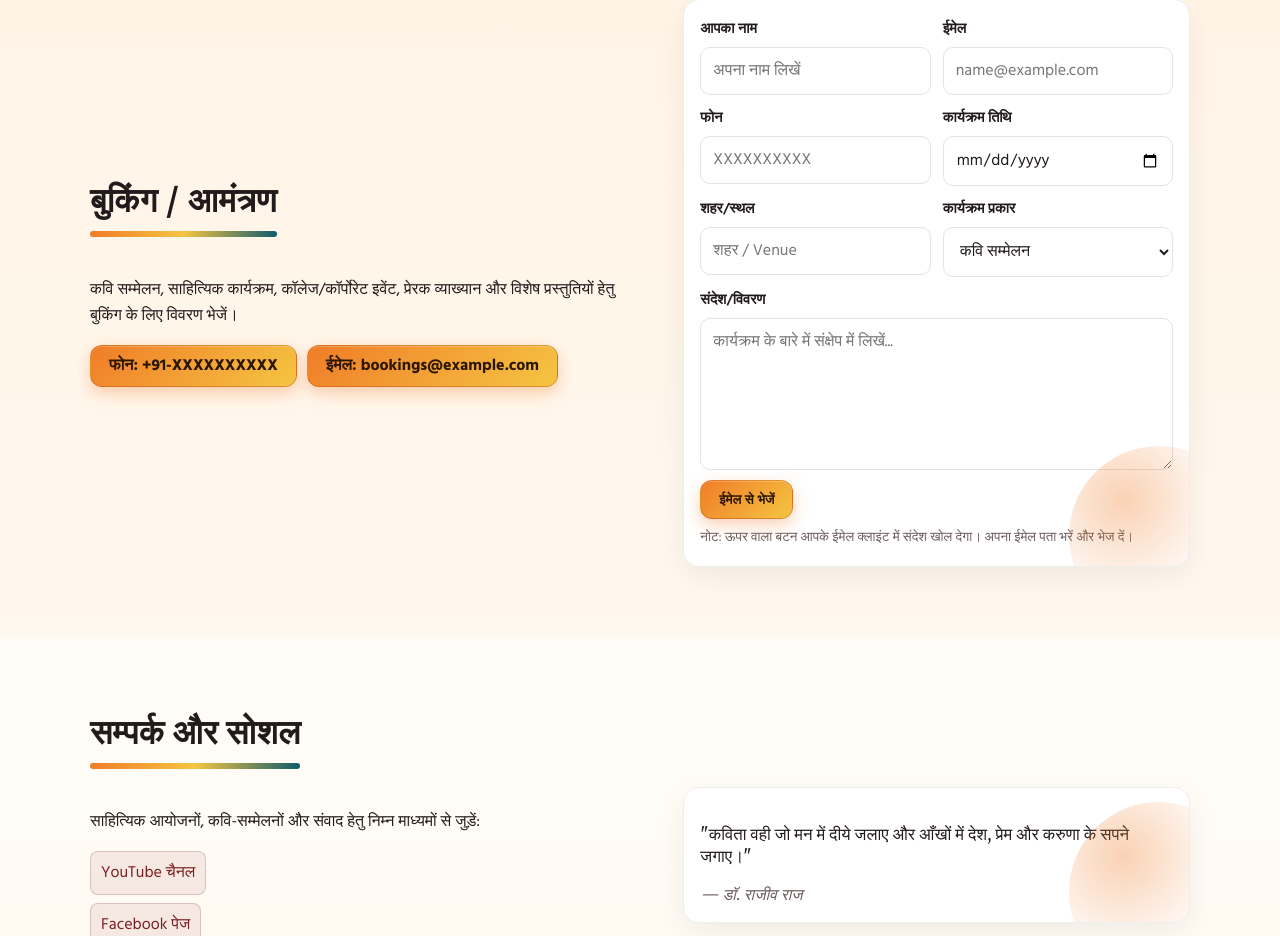
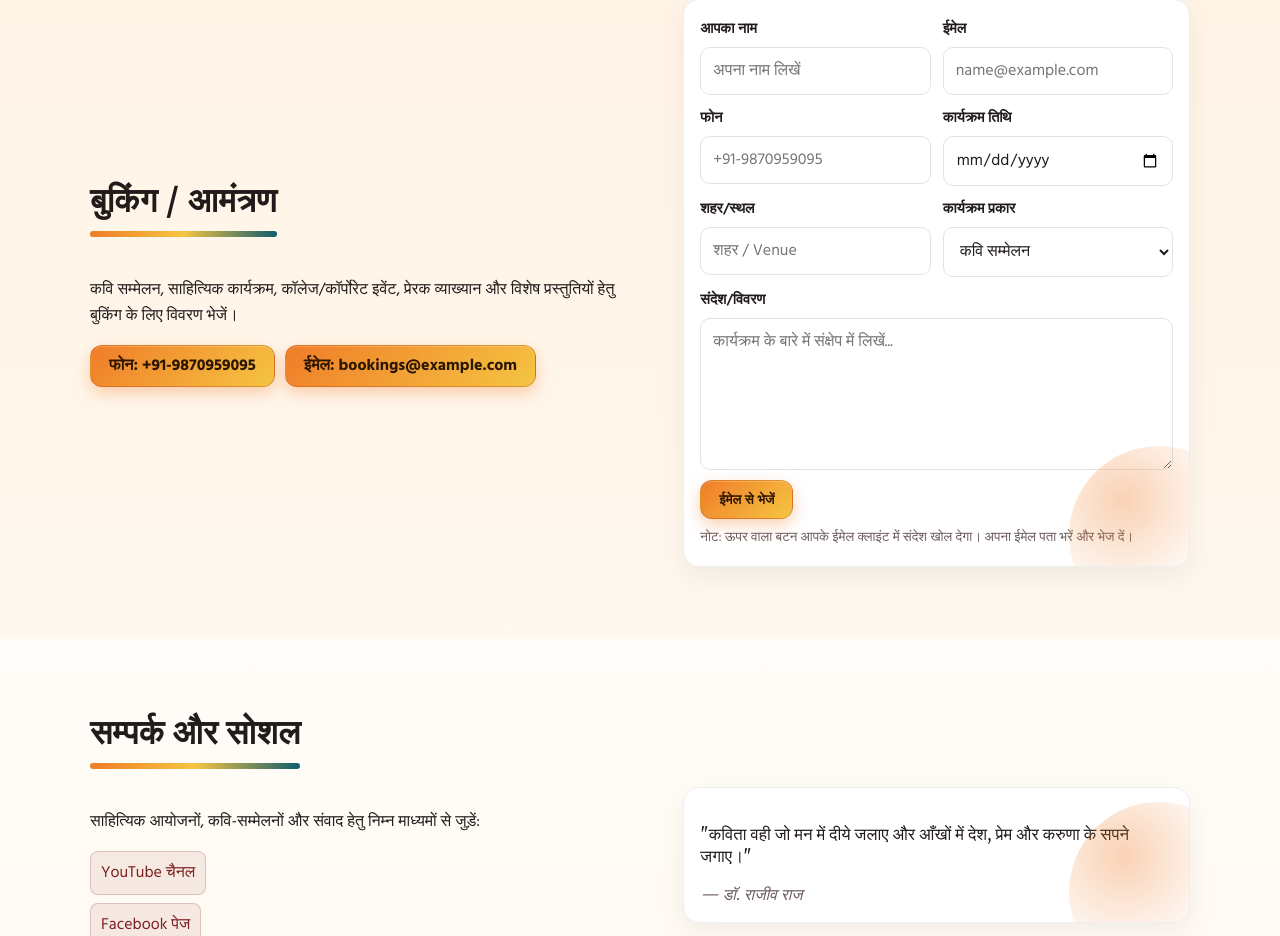
Before and after one commit to kavidrrajeevraj/kavidrrajeevraj.github.io, a plain HTML site: page index.html in a window 1280 px wide. Shown: the part 3500-4436 px from the top of the page. Drawn offline with nearby package versions, Linux system fonts and the light colour scheme; a web font is replaced by a local one.

Commit message:
Update index.html

```diff
--- a/index.html
+++ b/index.html
@@ -218,7 +218,7 @@
             <h2 class="section__title">बुकिंग / आमंत्रण</h2>
             <p>कवि सम्मेलन, साहित्यिक कार्यक्रम, कॉलेज/कॉर्पोरेट इवेंट, प्रेरक व्याख्यान और विशेष प्रस्तुतियों हेतु बुकिंग के लिए विवरण भेजें।</p>
             <div class="cta" style="display:flex;gap:10px;flex-wrap:wrap;margin-top:10px">
-              <a class="btn btn--primary" href="tel:+91-XXXXXXXXXX">फोन: +91-XXXXXXXXXX</a>
+              <a class="btn btn--primary" href="tel:+91-9870959095">फोन: +91-9870959095</a>
               <a class="btn btn--primary" href="mailto:bookings@example.com">ईमेल: bookings@example.com</a>
             </div>
           </div>
@@ -235,7 +235,7 @@
                 </label>
                 <label class="field">
                   <span>फोन</span>
-                  <input name="phone" type="tel" placeholder="XXXXXXXXXX" />
+                  <input name="phone" type="tel" placeholder="+91-9870959095" />
                 </label>
                 <label class="field">
                   <span>कार्यक्रम तिथि</span>
```
